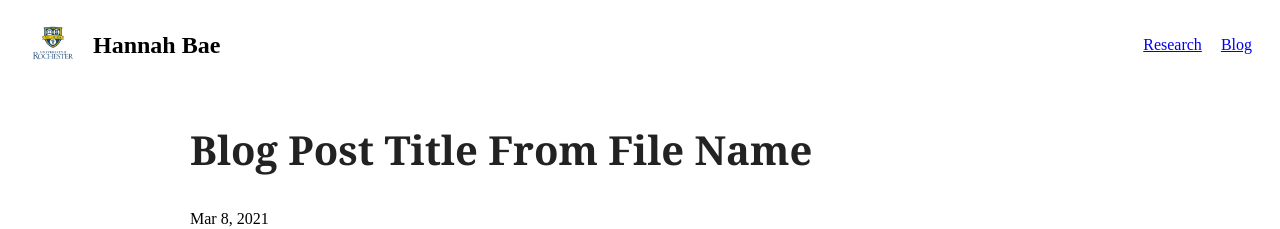
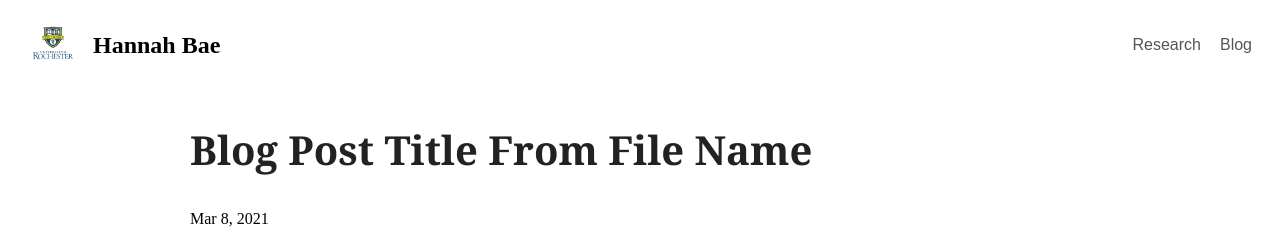
Before and after one commit to hannahbae895/hannahbae895.github.io, a Jekyll site: the page built from _posts/2021-03-08-blog-post-title-from-file-name.md, in a window 1280 px wide. Shown: the top 229 px of the page. Built offline with Jekyll 4.4.1, drawn with Linux system fonts in a browser that asks for light colours; our own code applies the rules of GitHub Pages for plain Markdown files.

Commit message:
Update override.css

```diff
--- a/css/override.css
+++ b/css/override.css
@@ -2,6 +2,27 @@
   margin-top: 30px;
   margin-bottom: 20px;
 }
+
+.site-title {
+  font-family: 'Georgia', serif;  /* or any font you prefer */
+  font-weight: bold;
+  font-size: 1.8rem;               /* adjust size as needed */
+  color: #222;
+}
+
+.site-nav a {
+  font-family: 'Arial', sans-serif;  /* example different font */
+  font-size: 1rem;
+  color: #555;
+  text-decoration: none;
+}
+
+.site-nav a:hover {
+  color: #000;
+  text-decoration: underline;
+}
+
+
 
 .post-title {
   font-family: 'Georgia', serif; /* Change to your preferred font */
```
